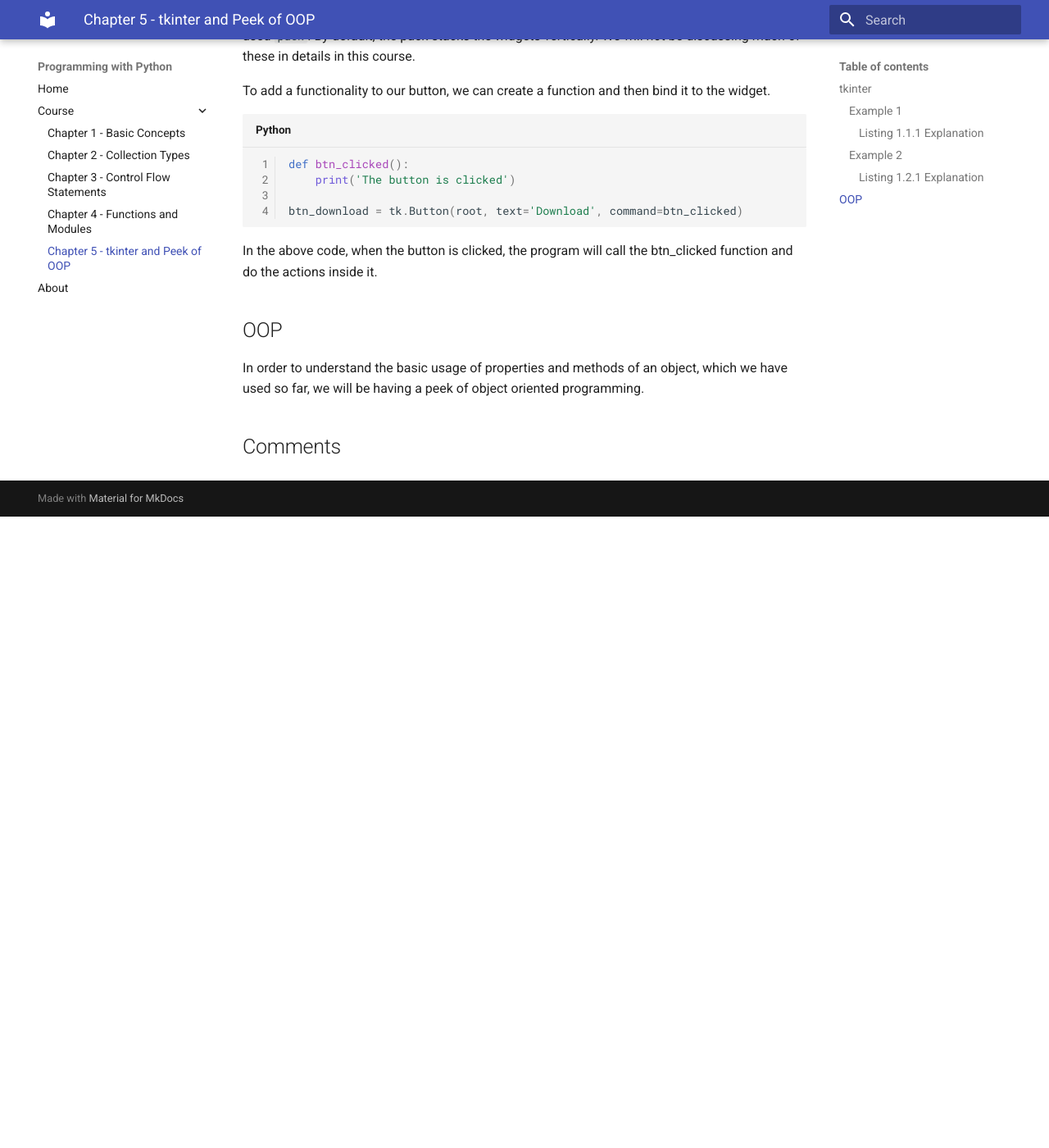
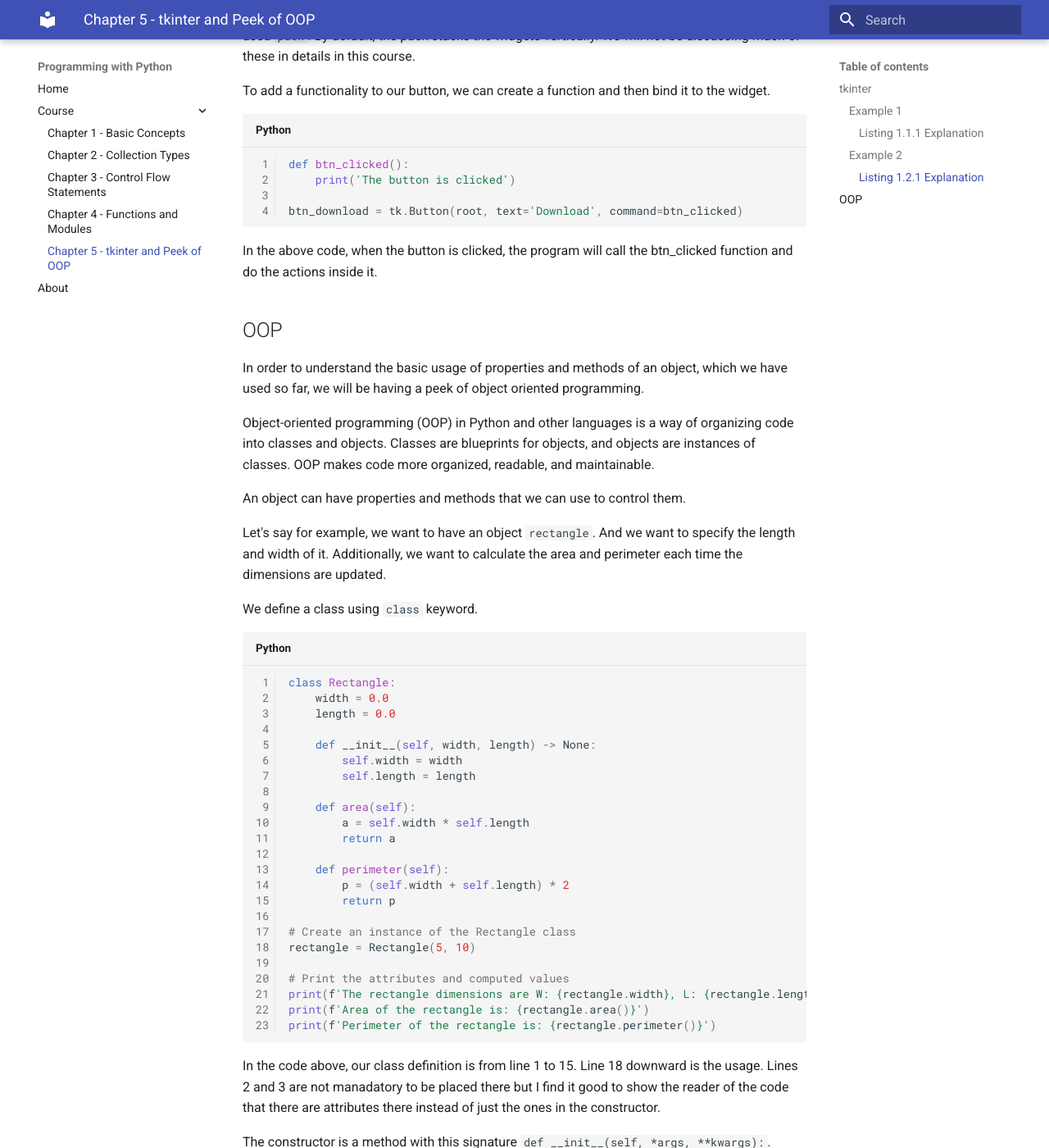
Before and after one commit to alexiusacademia/programming-with-python-course, an MkDocs documentation site: the page built from docs/course/chapter5.md, in a window 1280 px wide and 1400 px high, scrolled down 2987 px. Shown: the whole window at 82% size. Built offline with MkDocs 1.6.1 and Material for MkDocs 9.7.7, drawn with Linux system fonts in a browser that asks for light colours; comment, search, counter and statistics services are not loaded; before the commit the page ends 3617 px from its top, so only the background shows below that; some of the changed text lies outside the part shown.

Commit message:
Explanation of constructor

````diff
--- a/docs/course/chapter5.md
+++ b/docs/course/chapter5.md
@@ -109,3 +109,56 @@
 
 In order to understand the basic usage of properties and methods of an object, which we have used so far, we will be having
 a peek of object oriented programming.
+
+Object-oriented programming (OOP) in Python and other languages is a way of organizing code into classes and objects.
+Classes are blueprints for objects, and objects are instances of classes. OOP makes code more organized, readable, and maintainable.
+
+An object can have properties and methods that we can use to control them.
+
+Let's say for example, we want to have an object `rectangle`. And we want to specify the length and width of it. Additionally,
+we want to calculate the area and perimeter each time the dimensions are updated.
+
+We define a class using `class` keyword.
+
+```py
+class Rectangle:
+    width = 0.0
+    length = 0.0
+
+    def __init__(self, width, length) -> None:
+        self.width = width
+        self.length = length
+
+    def area(self):
+        a = self.width * self.length
+        return a
+
+    def perimeter(self):
+        p = (self.width + self.length) * 2
+        return p
+
+# Create an instance of the Rectangle class
+rectangle = Rectangle(5, 10)
+
+# Print the attributes and computed values
+print(f'The rectangle dimensions are W: {rectangle.width}, L: {rectangle.length}')
+print(f'Area of the rectangle is: {rectangle.area()}')
+print(f'Perimeter of the rectangle is: {rectangle.perimeter()}')
+```
+
+In the code above, our class definition is from line 1 to 15. Line 18 downward is the usage.
+Lines 2 and 3 are not manadatory to be placed there but I find it good to show the reader of the code that there are attributes there instead of just
+the ones in the constructor.
+
+The constructor is a method with this signature `def __init__(self, *args, **kwargs):`. `args` are positional argumets, meaning you put the arguments
+in with strict complicance to order or placement and `kwargs` are keyword arguments where order is not necesarily followed.
+
+In a method argument, the positional arguments with no default values are required during the usage of the method. Meaning, in our example,
+`width` and `length` parameters are required. So if we don't specify them in the initialization, we get an error
+
+![error message when required argument is not specified](./chapter5/class1/error1.png)
+
+The error here is TypeError specifying that there are 2 required positional arguments that are not provided.
+
+In the constructor definition, on line 6 and 7, we set the `self.width` and `self.length` attributes to those that are provided
+in the arguments. `self` in python meaning itself, or in this case, the `rectangle` object.
````
Also changed, not shown: docs/course/chapter5/class1/main.py (added, +23 -0 lines), docs/course/chapter5/class1/error1.png (added).
